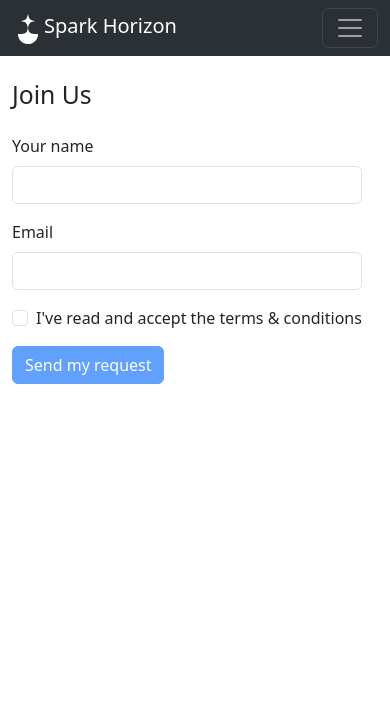
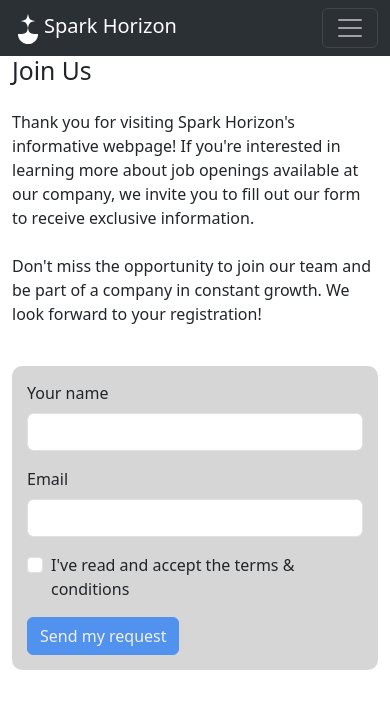
Before and after one commit to aleubeto/ProyectoVD, a Vue app in the folder Frontend/: page /joinus in a window 390 px wide. Shown: the top 708 px of the page. Built offline with nearby package versions, Linux system fonts and the light colour scheme.

Commit message:
descripción + styles de form; Responsividad 85%

```diff
--- a/Frontend/src/views/JoinUsView.vue
+++ b/Frontend/src/views/JoinUsView.vue
@@ -1,6 +1,16 @@
 <template>
     <main>
-        <h2 class="mt-4 mb-4">Join Us</h2>
+        <div class="row flex-column flex-md-row justify-content-between" id="joinus">
+            <div class="col-md-5 mb-4 mb-md-0">
+                <h2 class="mb-4">Join Us</h2>
+                <p>Thank you for visiting Spark Horizon's informative webpage!
+                    If you're interested in learning more about job openings available at our company,
+                    we invite you to fill out our form to receive exclusive information.
+                    <br><br> Don't miss the opportunity to join our team and be part of a company in constant growth.
+                    We look forward to your registration!
+                </p>
+            </div>
+            <div class="col-md-6">
                 <form>
                     <!--Nombre-->
                     <div class="mb-3">
@@ -24,6 +34,8 @@
                     <!--Submit button-->
                     <Button1 :disabled="disabledRequest">Send my request</Button1>
                 </form>
+            </div>
+        </div>
     </main>
 </template>
 
@@ -47,3 +59,11 @@
         }
     }
 </script>
+
+<style>
+form{
+    background-color: #d6d6d6;
+    padding: 15px;
+    border-radius: 10px;
+}
+</style>
```
Lines whose indentation alone changed are shown as unchanged.
